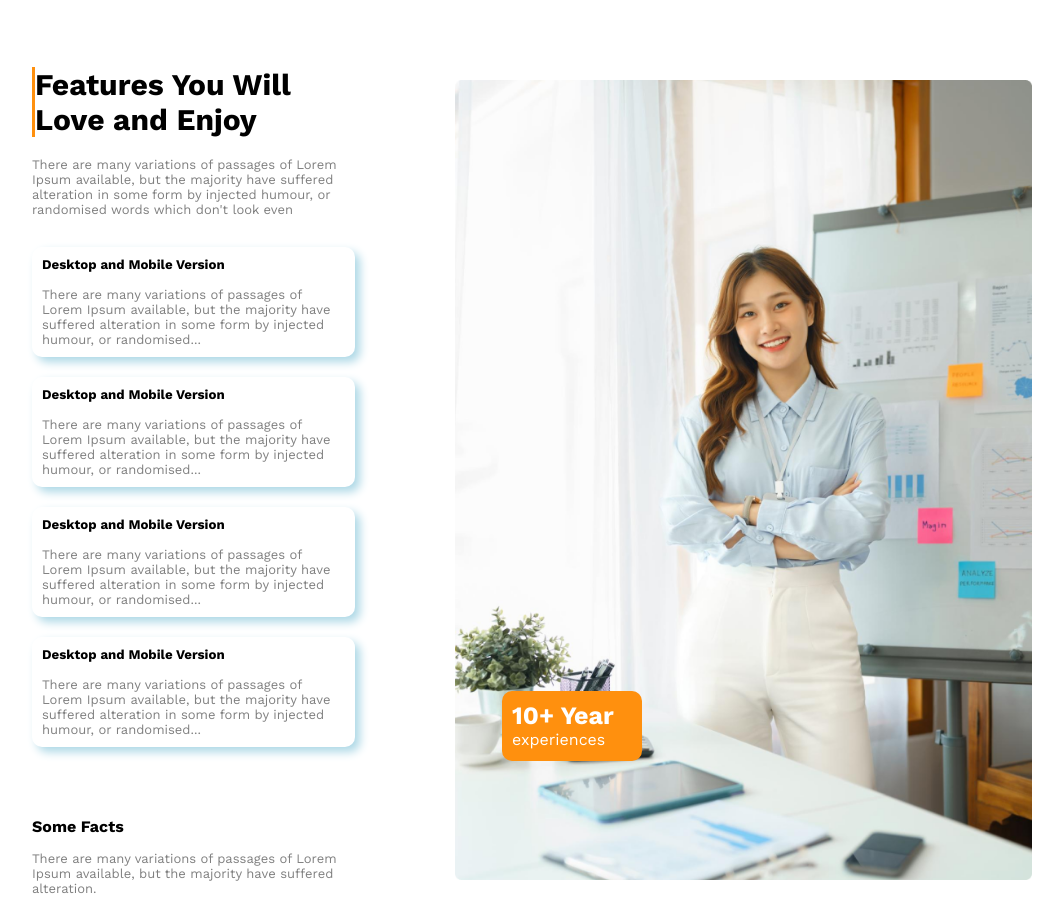
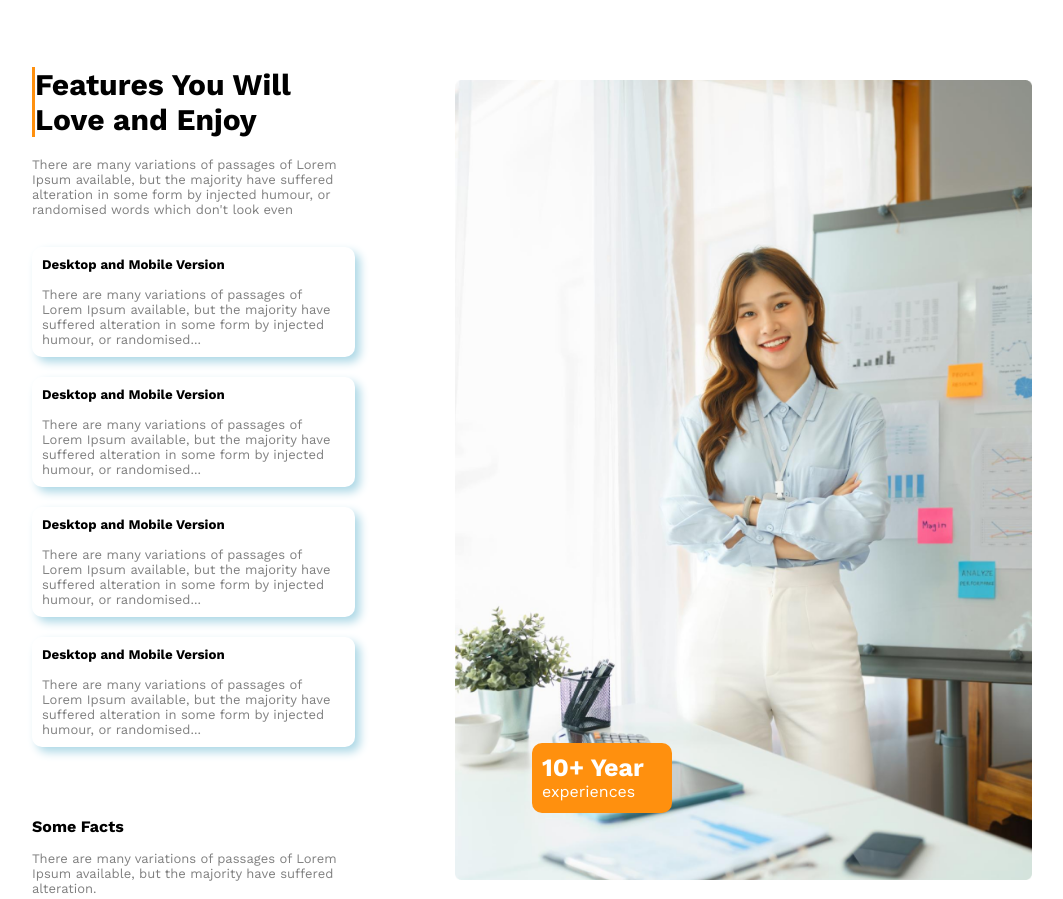
Before and after one commit to shakil-hasan20/Home-work, a plain HTML site: page index.html in a window 1280 px wide. Shown: the part 1389-2288 px from the top of the page, without its empty margins (108-1171 px from the left). Drawn offline with nearby package versions, Linux system fonts and the light colour scheme.

Commit message:
button fix

```diff
--- a/style.css
+++ b/style.css
@@ -131,6 +131,7 @@ nav ul li a{
     align-items: center;
     margin: auto;
     margin-top: 70px;
+    position: relative;
 }
 
 .second-section-child-one-div{
@@ -187,18 +188,16 @@ nav ul li a{
     height: 100vh;
 }
 
-
 .jhamella{
     position: absolute;
-    top: 2080px;
-    left: 610px;
+    bottom: 10%;
+    left: 50%;
     width: 120px;
     height: 50px;
     padding: 10px;
     border-radius: 10px;
     background-color: #FF900E;
     color: white;
-
 }
 .jhamella .span-no-one{
     font-size: 25px;
```
Also changed, not shown: index.html (+1 -0 lines).
